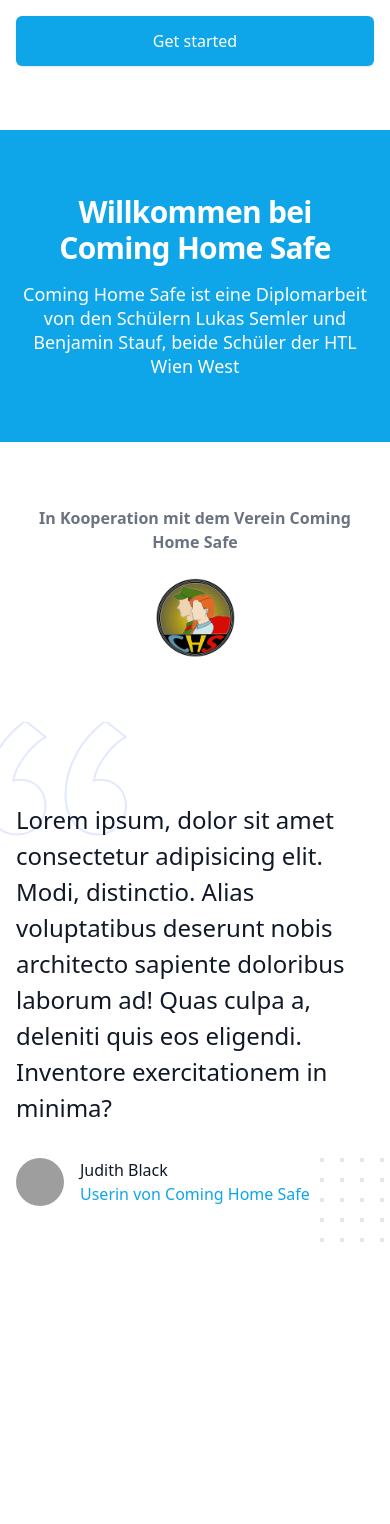
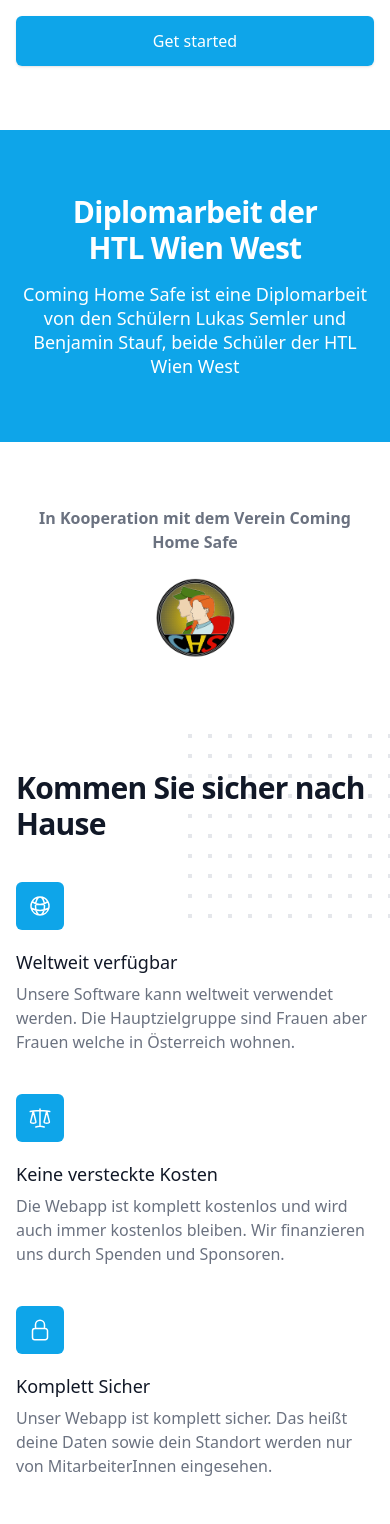
Before and after one commit to LukasSemler/Dipl-Info-Seite, a Vue app in the folder Frontend/: page / in a window 390 px wide. Shown: the part 380-1904 px from the top of the page. Before the commit the page ends 1634 px from the top, so only its background shows below. Built offline with nearby package versions, Linux system fonts and the light colour scheme; grey boxes are pictures that could not be loaded; what vue-recaptcha-v3 would draw is missing.

Commit message:
Not Fround, usw...

```diff
--- a/Frontend/index.html
+++ b/Frontend/index.html
@@ -12,7 +12,7 @@
     />
   </head>
   <body>
-    <div id="app"></div>
+    <div id="app" ></div>
     <!-- <script src="https://api.mapbox.com/mapbox-gl-js/v2.10.0/mapbox-gl.js"></script> -->
     <script type="module" src="/src/main.js"></script>
   </body>
--- a/Frontend/src/components/CompNavBar.vue
+++ b/Frontend/src/components/CompNavBar.vue
@@ -77,7 +77,7 @@
 
 const navigation = [
   { name: 'Home', link: '/', current: true },
-  { name: 'Unsere Arbeit', link: '/product', current: false },
+  { name: 'Unsere Arbeit', link: '/arbeit', current: false },
   { name: 'Fortschritt', link: '/fortschritt', current: false },
   { name: 'Über uns', link: '/aboutUs', current: false },
   { name: 'Kontakt', link: '/contact', current: false },
--- a/Frontend/src/router/index.js
+++ b/Frontend/src/router/index.js
@@ -3,6 +3,8 @@
 import AboutUs from '../views/AboutUs.vue';
 import Contact from '../views/Contact.vue';
 import Fortschritt from '../views/Fortschritt.vue';
+import Arbeit from '../views/Arbeit.vue';
+import NotFound from '../views/NotFound.vue';
 
 const router = createRouter({
   history: createWebHashHistory(import.meta.env.BASE_URL),
@@ -27,6 +29,16 @@
       name: 'Fortschritt',
       component: Fortschritt,
     },
+    {
+      path: '/arbeit',
+      name: 'Unsere Arbeit',
+      component: Arbeit,
+    },
+    {
+      path: '/:pathMatch(.*)*',
+      names: 'Not Found',
+      component: NotFound,
+    },
   ],
 });
 
--- /dev/null
+++ b/Frontend/src/views/Arbeit.vue
@@ -0,0 +1,11 @@
+<template>
+  <div class="flex justify-center">
+    <h1
+      class="text-center text-3xl font-bold mt-12 shadow-lg w-1/2 p-5 rounded-lg bg-sky-500 text-white animate__animated animate__fadeInDown"
+    >
+      UNDER CONSTRUCTION
+    </h1>
+  </div>
+</template>
+
+<script setup></script>
--- a/Frontend/src/views/Contact.vue
+++ b/Frontend/src/views/Contact.vue
@@ -336,11 +336,7 @@
               <!-- Contact form -->
               <div class="py-10 px-6 sm:px-10 lg:col-span-2 xl:p-12">
                 <h3 class="text-lg font-medium text-warm-gray-900">Senden Sie uns Ihre Anfrage</h3>
-                <form
-                  action="#"
-                  method="POST"
-                  class="mt-6 grid grid-cols-1 gap-y-6 sm:grid-cols-2 sm:gap-x-8"
-                >
+                <form class="mt-6 grid grid-cols-1 gap-y-6 sm:grid-cols-2 sm:gap-x-8">
                   <div>
                     <label for="first-name" class="block text-sm font-medium text-warm-gray-900"
                       >Vorname</label
--- a/Frontend/src/views/LandingPageView.vue
+++ b/Frontend/src/views/LandingPageView.vue
@@ -82,8 +82,8 @@
   <div class="bg-sky-500 animate__animated animate__fadeInUp">
     <div class="mx-auto max-w-2xl py-16 px-4 text-center sm:py-20 sm:px-6 lg:px-8">
       <h2 class="text-3xl font-bold tracking-tight text-white sm:text-4xl">
-        <span class="block">Willkommen bei</span>
-        <span class="block">Coming Home Safe</span>
+        <span class="block">Diplomarbeit der</span>
+        <span class="block">HTL Wien West</span>
       </h2>
       <p class="mt-4 text-lg leading-6 text-white">
         Coming Home Safe ist eine Diplomarbeit von den Schülern Lukas Semler und Benjamin Stauf,
@@ -92,7 +92,7 @@
     </div>
   </div>
 
-  <div>
+  <div class="bg-white">
     <div class="mx-auto max-w-7xl py-16 px-4 sm:px-6 lg:px-8">
       <p class="text-center text-base font-semibold text-gray-500">
         In Kooperation mit dem Verein Coming Home Safe
@@ -105,8 +105,57 @@
     </div>
   </div>
 
+  <div class="overflow-hidden bg-white">
+    <div class="relative mx-auto max-w-7xl py-12 px-4 sm:px-6 lg:px-8">
+      <svg
+        class="absolute top-0 left-full -translate-x-1/2 -translate-y-3/4 transform lg:left-auto lg:right-full lg:translate-x-2/3 lg:translate-y-1/4"
+        width="404"
+        height="784"
+        fill="none"
+        viewBox="0 0 404 784"
+        aria-hidden="true"
+      >
+        <defs>
+          <pattern
+            id="8b1b5f72-e944-4457-af67-0c6d15a99f38"
+            x="0"
+            y="0"
+            width="20"
+            height="20"
+            patternUnits="userSpaceOnUse"
+          >
+            <rect x="0" y="0" width="4" height="4" class="text-gray-200" fill="currentColor" />
+          </pattern>
+        </defs>
+        <rect width="404" height="784" fill="url(#8b1b5f72-e944-4457-af67-0c6d15a99f38)" />
+      </svg>
+
+      <div class="relative lg:grid lg:grid-cols-3 lg:gap-x-8">
+        <div class="lg:col-span-1">
+          <h2 class="text-3xl font-bold tracking-tight text-gray-900 sm:text-4xl">
+            Kommen Sie sicher nach Hause
+          </h2>
+        </div>
+        <dl
+          class="mt-10 space-y-10 sm:grid sm:grid-cols-2 sm:gap-x-8 sm:gap-y-10 sm:space-y-0 lg:col-span-2 lg:mt-0"
+        >
+          <div v-for="feature in features" :key="feature.name">
+            <dt>
+              <div
+                class="flex h-12 w-12 items-center justify-center rounded-md bg-sky-500 text-white"
+              >
+                <component :is="feature.icon" class="h-6 w-6" aria-hidden="true" />
+              </div>
+              <p class="mt-5 text-lg font-medium leading-6 text-gray-900">{{ feature.name }}</p>
+            </dt>
+            <dd class="mt-2 text-base text-gray-500">{{ feature.description }}</dd>
+          </div>
+        </dl>
+      </div>
+    </div>
+  </div>
+
   <!-- _______________________ -->
-
   <section class="overflow-hidden bg-white">
     <div class="relative mx-auto max-w-7xl px-4 pt-20 pb-12 sm:px-6 lg:px-8 lg:py-20">
       <svg
@@ -182,87 +231,29 @@
       </div>
     </div>
   </section>
-
-  <!-- _______________________ -->
-
-  <!-- <div class="overflow-hidden bg-white">
-    <div class="relative mx-auto max-w-7xl py-12 px-4 sm:px-6 lg:px-8">
-      <svg
-        class="absolute top-0 left-full -translate-x-1/2 -translate-y-3/4 transform lg:left-auto lg:right-full lg:translate-x-2/3 lg:translate-y-1/4"
-        width="404"
-        height="784"
-        fill="none"
-        viewBox="0 0 404 784"
-        aria-hidden="true"
-      >
-        <defs>
-          <pattern
-            id="8b1b5f72-e944-4457-af67-0c6d15a99f38"
-            x="0"
-            y="0"
-            width="20"
-            height="20"
-            patternUnits="userSpaceOnUse"
-          >
-            <rect x="0" y="0" width="4" height="4" class="text-gray-200" fill="currentColor" />
-          </pattern>
-        </defs>
-        <rect width="404" height="784" fill="url(#8b1b5f72-e944-4457-af67-0c6d15a99f38)" />
-      </svg>
-
-      <div class="relative lg:grid lg:grid-cols-3 lg:gap-x-8">
-        <div class="lg:col-span-1">
-          <h2 class="text-3xl font-bold tracking-tight text-gray-900 sm:text-4xl">
-            A better way to send money.
-          </h2>
-        </div>
-        <dl
-          class="mt-10 space-y-10 sm:grid sm:grid-cols-2 sm:gap-x-8 sm:gap-y-10 sm:space-y-0 lg:col-span-2 lg:mt-0"
-        >
-          <div v-for="feature in features" :key="feature.name">
-            <dt>
-              <div
-                class="flex h-12 w-12 items-center justify-center rounded-md bg-indigo-500 text-white"
-              >
-                <component :is="feature.icon" class="h-6 w-6" aria-hidden="true" />
-              </div>
-              <p class="mt-5 text-lg font-medium leading-6 text-gray-900">{{ feature.name }}</p>
-            </dt>
-            <dd class="mt-2 text-base text-gray-500">{{ feature.description }}</dd>
-          </div>
-        </dl>
-      </div>
-    </div>
-  </div> -->
 </template>
 
 <script setup>
-import { BoltIcon, EnvelopeIcon, GlobeAltIcon, ScaleIcon } from '@heroicons/vue/24/outline';
+import { LockClosedIcon, EnvelopeIcon, GlobeAltIcon, ScaleIcon } from '@heroicons/vue/24/outline';
 
 const features = [
   {
-    name: 'Competitive rates',
+    name: 'Weltweit verfügbar',
     description:
-      'Consequuntur omnis dicta cumque, inventore atque ab dolores aspernatur tempora ab doloremque.',
+      'Unsere Software kann weltweit verwendet werden. Die Hauptzielgruppe sind Frauen aber Frauen welche in Österreich wohnen.',
     icon: GlobeAltIcon,
   },
   {
-    name: 'No hidden fees',
+    name: 'Keine versteckte Kosten',
     description:
-      'Corporis quisquam nostrum nulla veniam recusandae temporibus aperiam officia incidunt at distinctio ratione.',
+      'Die Webapp ist komplett kostenlos und wird auch immer kostenlos bleiben. Wir finanzieren uns durch Spenden und Sponsoren.',
     icon: ScaleIcon,
   },
   {
-    name: 'Instant transfers',
+    name: 'Komplett Sicher',
     description:
-      'Omnis, illo delectus? Libero, possimus nulla nemo tenetur adipisci repellat dolore eligendi velit doloribus mollitia.',
-    icon: BoltIcon,
-  },
-  {
-    name: 'Reminder emails',
-    description:
-      'Veniam necessitatibus reiciendis fugit explicabo dolorem nihil et omnis assumenda odit? Quisquam unde accusantium.',
-    icon: EnvelopeIcon,
+      'Unser Webapp ist komplett sicher. Das heißt deine Daten sowie dein Standort werden nur von MitarbeiterInnen eingesehen.',
+    icon: LockClosedIcon,
   },
 ];
 </script>
--- /dev/null
+++ b/Frontend/src/views/NotFound.vue
@@ -0,0 +1,33 @@
+<template>
+  <div
+    class="min-h-full bg-white px-4 py-16 sm:px-6 sm:py-24 md:grid md:place-items-center lg:px-8"
+  >
+    <div class="mx-auto max-w-max">
+      <main class="sm:flex">
+        <p class="text-4xl font-bold tracking-tight text-sky-500 sm:text-5xl">404</p>
+        <div class="sm:ml-6">
+          <div class="sm:border-l sm:border-gray-200 sm:pl-6">
+            <h1 class="text-4xl font-bold tracking-tight text-gray-900 sm:text-5xl">
+              Page not found
+            </h1>
+            <p class="mt-1 text-base text-gray-500">
+              Please check the URL in the address bar and try again.
+            </p>
+          </div>
+          <div class="mt-10 flex space-x-3 sm:border-l sm:border-transparent sm:pl-6">
+            <a
+              @click="$router.push('/')"
+              class="inline-flex items-center rounded-md border border-transparent bg-sky-500 px-4 py-2 text-sm font-medium text-white shadow-sm hover:bg-sky-600 focus:outline-none focus:ring-2 focus:ring-sky-500 focus:ring-offset-2"
+              >Go back home</a
+            >
+            <a
+              @click="$router.push('/contact')"
+              class="inline-flex items-center rounded-md border border-transparent bg-sky-100 px-4 py-2 text-sm font-medium text-sky-500 hover:bg-sky-200 focus:outline-none focus:ring-2 focus:ring-sky-500 focus:ring-offset-2"
+              >Contact support</a
+            >
+          </div>
+        </div>
+      </main>
+    </div>
+  </div>
+</template>
```
